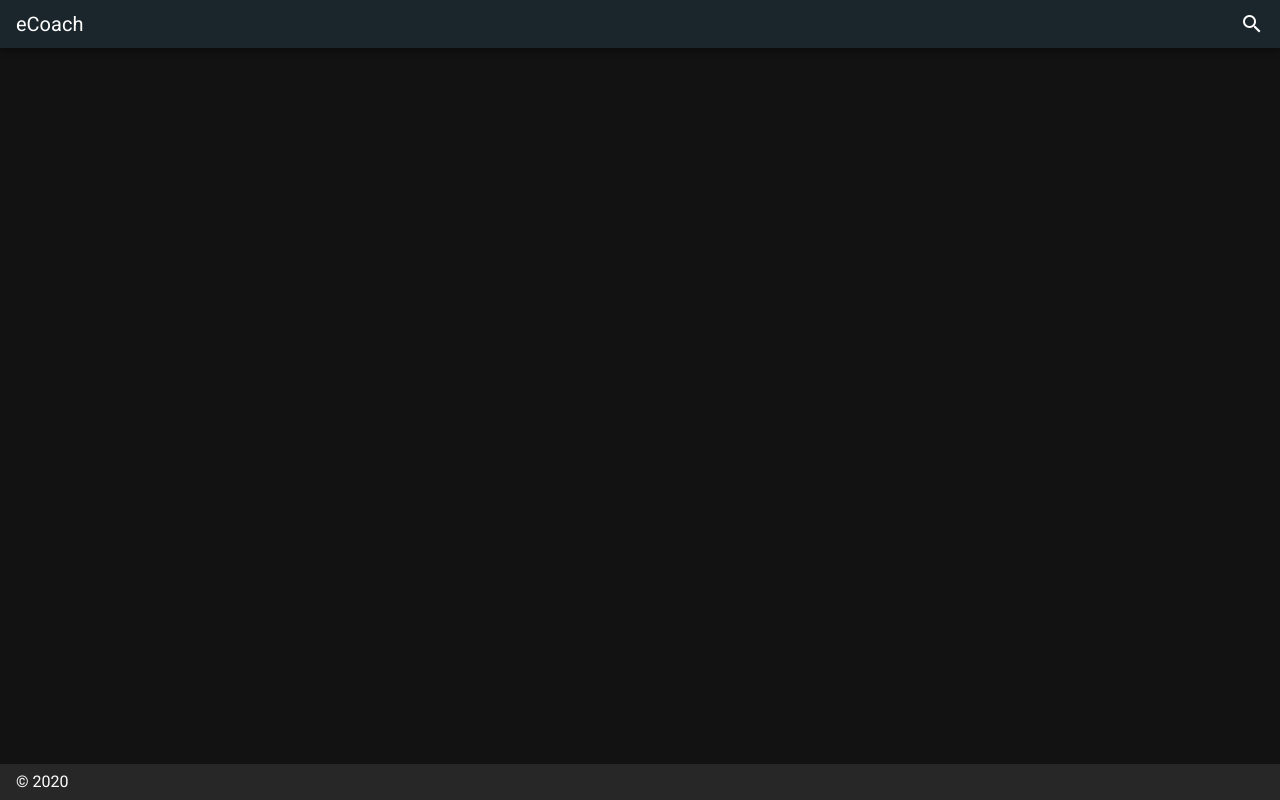
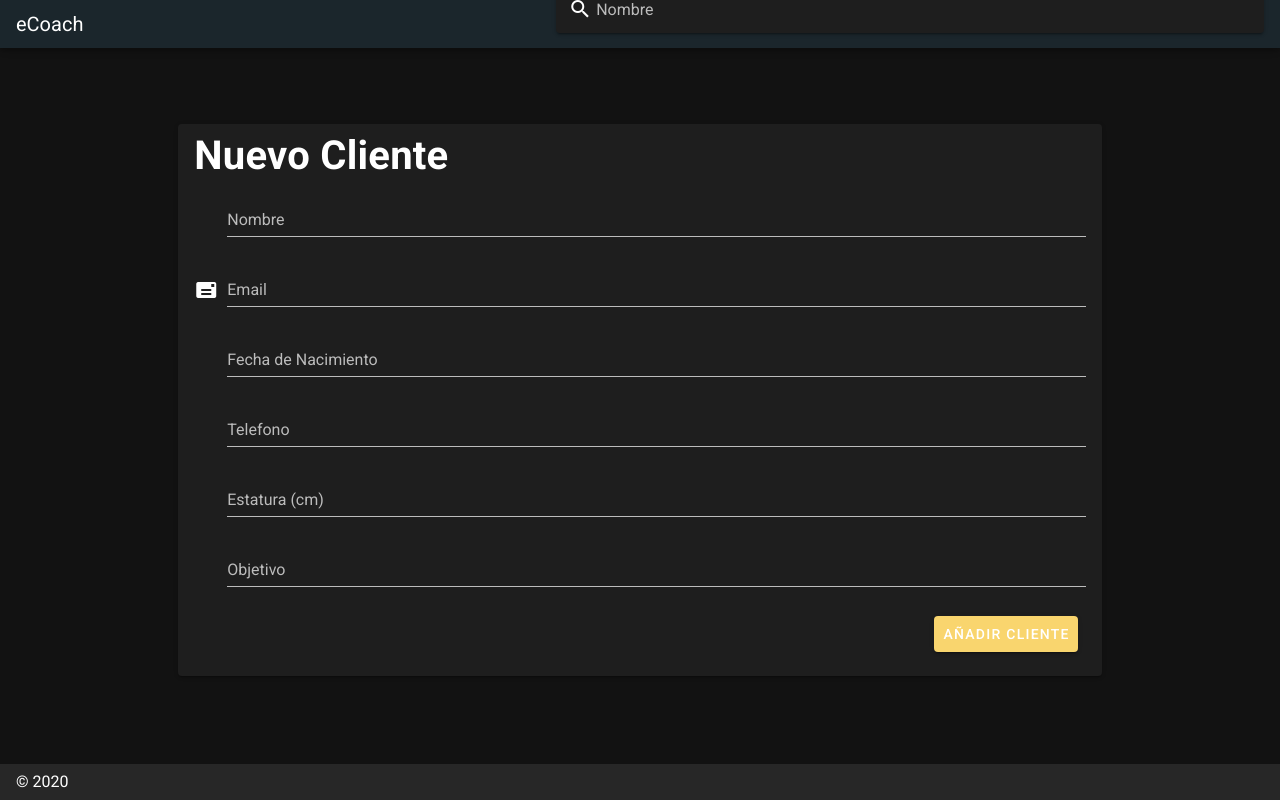
Before and after one commit to rtoledocastellano/eCoach_front, a Nuxt app: page /newcustomer in a window 1280 px wide. Before the commit this address had no page. Built offline with nearby package versions, Linux system fonts and the light colour scheme.

Commit message:
Added Customers View

```diff
--- /dev/null
+++ b/components/customer-card.vue
@@ -0,0 +1,27 @@
+<template>
+  <v-card class="mx-auto mt-10 mb-10" max-width="344" @click="seeCustomer">
+    <v-card-text>
+      <div>Id: {{ customer._id }}</div>
+      <p class="display-1 text--primary">
+        {{ customer.name }}
+      </p>
+      <div class="text--primary">
+        email: {{ customer.email }}<br />
+        tlf: {{ customer.telephone }}
+      </div>
+    </v-card-text>
+  </v-card>
+</template>
+
+<script>
+export default {
+  props: {
+    customer: Object,
+  },
+  methods: {
+    seeCustomer() {
+      this.customer.name = this.customer.name + 'Fortu'
+    },
+  },
+}
+</script>
--- a/components/navbar.vue
+++ b/components/navbar.vue
@@ -2,9 +2,11 @@
   <v-app-bar color="#1B262C" dense>
     <v-toolbar-title>eCoach</v-toolbar-title>
     <v-spacer></v-spacer>
-    <v-btn icon>
-      <v-icon>mdi-magnify</v-icon>
-    </v-btn>
+    <v-text-field
+      label="Nombre"
+      solo
+      prepend-inner-icon="mdi-magnify"
+    ></v-text-field>
   </v-app-bar>
 </template>
 
--- a/nuxt.config.js
+++ b/nuxt.config.js
@@ -65,7 +65,9 @@ export default {
    ** Axios module configuration
    ** See https://axios.nuxtjs.org/options
    */
-  axios: {},
+  axios: {
+    baseURL: 'http://localhost:8000/api',
+  },
   /*
    ** vuetify module configuration
    ** https://github.com/nuxt-community/vuetify-module
--- /dev/null
+++ b/pages/customers/_id.vue
@@ -0,0 +1,5 @@
+<template>
+  <div>
+    Aquí va mi cliente
+  </div>
+</template>
--- /dev/null
+++ b/pages/customers/index.vue
@@ -0,0 +1,35 @@
+<template>
+  <v-layout>
+    <v-container>
+      <v-col cols="10" class="mt-10 mx-auto">
+        <h1>Mis Clientes</h1>
+        <CustomerCard
+          v-for="(customer, idx) in customers"
+          :key="idx"
+          :customer="customer"
+          @click="seeCustomer"
+        />
+      </v-col>
+    </v-container>
+  </v-layout>
+</template>
+
+<script>
+import CustomerCard from '@@/components/customer-card'
+
+export default {
+  components: {
+    CustomerCard,
+  },
+  data() {
+    return {
+      customers: [],
+    }
+  },
+  created() {
+    this.$axios
+      .get('/customers', { headers: { token: localStorage.getItem('token') } })
+      .then((response) => (this.customers = response.data))
+  },
+}
+</script>
--- a/pages/login.vue
+++ b/pages/login.vue
@@ -58,6 +58,7 @@ export default {
           localStorage.setItem('token', response.data.token)
           localStorage.setItem('name', response.data.name)
           localStorage.setItem('email', response.data.email)
+          this.$router.go('/')
         })
     },
   },
--- /dev/null
+++ b/pages/newcustomer.vue
@@ -0,0 +1,80 @@
+<template>
+  <div>
+    <v-container>
+      <v-col cols="10" class="mt-10 mx-auto">
+        <v-card>
+          <v-card-title>
+            <h1>Nuevo Cliente</h1>
+          </v-card-title>
+          <v-card-text>
+            <v-form>
+              <v-text-field
+                v-model="name"
+                label="Nombre"
+                prepend-icon="mdi-user"
+              />
+              <v-text-field
+                v-model="email"
+                label="Email"
+                prepend-icon="mdi-mail"
+              />
+              <v-text-field
+                v-model="birthdate"
+                label="Fecha de Nacimiento"
+                prepend-icon="mdi-event"
+              />
+              <v-text-field
+                v-model="telephone"
+                label="Telefono"
+                prepend-icon="mdi-event"
+              />
+              <v-text-field
+                v-model="height"
+                label="Estatura (cm)"
+                prepend-icon="mdi-event"
+              />
+              <v-text-field
+                v-model="goal"
+                label="Objetivo"
+                prepend-icon="mdi-event"
+              />
+            </v-form>
+            <v-card-actions>
+              <v-spacer></v-spacer>
+              <v-btn color="#F9D56E" @click.prevent="addCustomer"
+                >Añadir Cliente</v-btn
+              >
+            </v-card-actions>
+          </v-card-text>
+        </v-card>
+      </v-col>
+    </v-container>
+  </div>
+</template>
+
+<script>
+export default {
+  data() {
+    return {
+      name: '',
+      email: '',
+      birthdate: '',
+      telephone: '',
+      height: '',
+      goal: '',
+    }
+  },
+  methods: {
+    addCustomer() {
+      return this.$axios.post(
+        'customers/',
+        {
+          name: this.name,
+          email: this.email,
+        },
+        { headers: { token: localStorage.getItem('token') } }
+      )
+    },
+  },
+}
+</script>
--- a/pages/signup.vue
+++ b/pages/signup.vue
@@ -76,6 +76,7 @@ export default {
           localStorage.setItem('token', response.data.token)
           localStorage.setItem('name', response.data.name)
           localStorage.setItem('email', response.data.email)
+          this.$router.go('/')
         })
     },
   },
```
